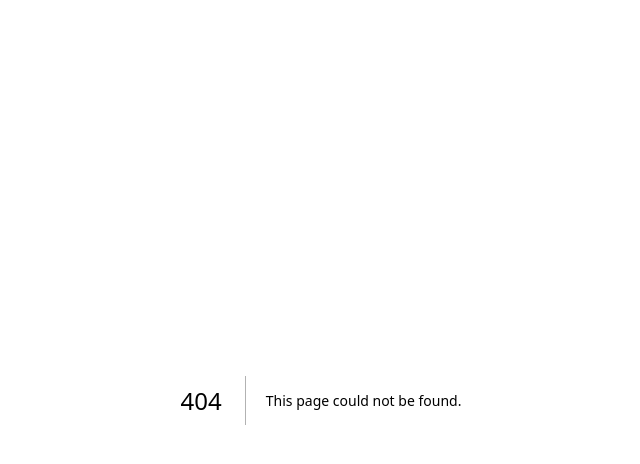
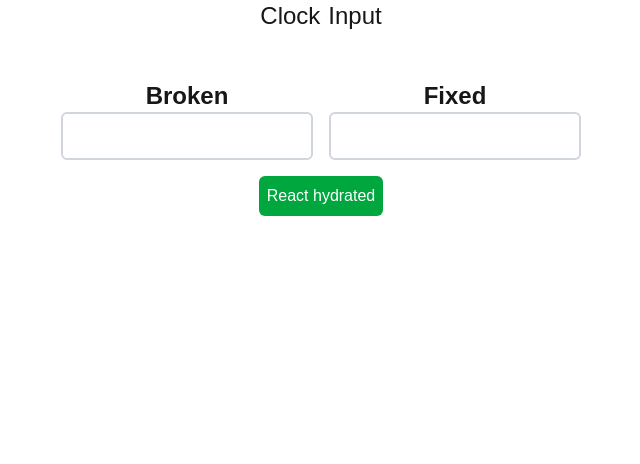
Before and after one commit to ethanniser/hydration-test, a Next.js app: page /input in a window 1280 px wide. Before the commit this address had no page. Shown: the top 464 px of the page, without its empty margins (319-959 px from the left). Built offline with nearby package versions, Linux system fonts and the light colour scheme.

Commit message:
add input

```diff
--- a/package.json
+++ b/package.json
@@ -9,9 +9,9 @@
     "lint": "next lint"
   },
   "dependencies": {
+    "next": "15.4.6",
     "react": "19.1.0",
-    "react-dom": "19.1.0",
-    "next": "15.4.6"
+    "react-dom": "19.1.0"
   },
   "devDependencies": {
     "typescript": "^5",
--- /dev/null
+++ b/src/app/input/page.tsx
@@ -0,0 +1,63 @@
+"use client";
+
+import React, { useEffect, useState } from "react";
+// artifically delay hydration
+import "./slow-module";
+
+export default function Page() {
+  return (
+    <div className="flex flex-col items-center justify-center gap-4">
+      <div className="flex flex-row items-center justify-center gap-4">
+        <div className="flex flex-col items-center justify-center">
+          <h1 className="text-2xl font-bold">Broken</h1>
+          <Input />
+        </div>
+        <div className="flex flex-col items-center justify-center">
+          <h1 className="text-2xl font-bold">Fixed</h1>
+          <Input initValueFromDOM />
+        </div>
+      </div>
+      <HydrationIndicator />
+    </div>
+  );
+}
+
+function Input({ initValueFromDOM }: { initValueFromDOM?: boolean }) {
+  const [value, setValue] = useState(() => {
+    if (initValueFromDOM && typeof window !== "undefined") {
+      const input = document.getElementById("input");
+      if (input && input instanceof HTMLInputElement) {
+        return input.value;
+      }
+    }
+    return "";
+  });
+
+  return (
+    <>
+      <input
+        id={initValueFromDOM ? "input" : undefined}
+        value={value}
+        onChange={(e) => setValue(e.target.value)}
+        className="border-2 border-gray-300 rounded-md p-2 text-lg"
+      />
+    </>
+  );
+}
+
+function HydrationIndicator() {
+  const [hasHydrated, setHasHydrated] = useState(false);
+  useEffect(() => {
+    setHasHydrated(true);
+  }, []);
+  if (!hasHydrated) {
+    return (
+      <div className="bg-red-600 text-white p-2 rounded-md">
+        HTML from server, not yet hydrated
+      </div>
+    );
+  }
+  return (
+    <div className="bg-green-600 text-white p-2 rounded-md">React hydrated</div>
+  );
+}
--- /dev/null
+++ b/src/app/input/slow-module.ts
@@ -0,0 +1,2 @@
+export {};
+await new Promise((resolve) => setTimeout(resolve, 2000));
--- a/src/app/layout.tsx
+++ b/src/app/layout.tsx
@@ -1,6 +1,7 @@
 import type { Metadata } from "next";
 import { Geist, Geist_Mono } from "next/font/google";
 import "./globals.css";
+import Link from "next/link";
 
 const geistSans = Geist({
   variable: "--font-geist-sans",
@@ -26,9 +27,22 @@ export default function RootLayout({
     <html lang="en">
       <head></head>
       <body
-        className={`${geistSans.variable} ${geistMono.variable} antialiased`}
+        className={`${geistSans.variable} ${geistMono.variable} antialiased size-full`}
       >
-        {children}
+        <header className="w-full flex justify-center">
+          <div className="flex gap-2 text-2xl">
+            <Link href="/" className="hover:underline">
+              Clock
+            </Link>
+            <Link href="/input" className="hover:underline">
+              Input
+            </Link>
+          </div>
+        </header>
+        <div className="py-6" />
+        <main className=" flex flex-col items-center justify-center">
+          {children}
+        </main>
       </body>
     </html>
   );
--- a/src/app/page.tsx
+++ b/src/app/page.tsx
@@ -5,7 +5,7 @@ import { useEffect, useState } from "react";
 
 export default function Page() {
   return (
-    <div className="flex flex-row items-center justify-center h-screen">
+    <div className="flex flex-row items-center justify-center">
       <div className="flex flex-col items-center justify-center">
         <h1 className="text-2xl font-bold">Broken</h1>
         <Clock />
```
